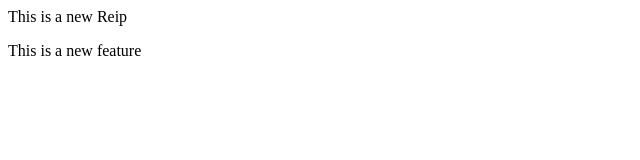
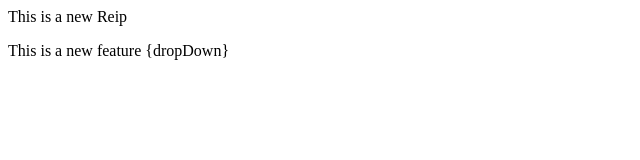
Before and after one commit to Aziz243/new-localrepo, a plain HTML site: page index.html in a window 1280 px wide. Shown: the full height of the page, 0-640 px from the left. Drawn offline with Linux system fonts and the light colour scheme.

Commit message:
add dropdown

```diff
--- a/index.html
+++ b/index.html
@@ -1,2 +1,2 @@
 <p>This is a new Reip</p>
-<p>This is a new feature</p>
+<p>This is a new feature {dropDown}</p>
```
